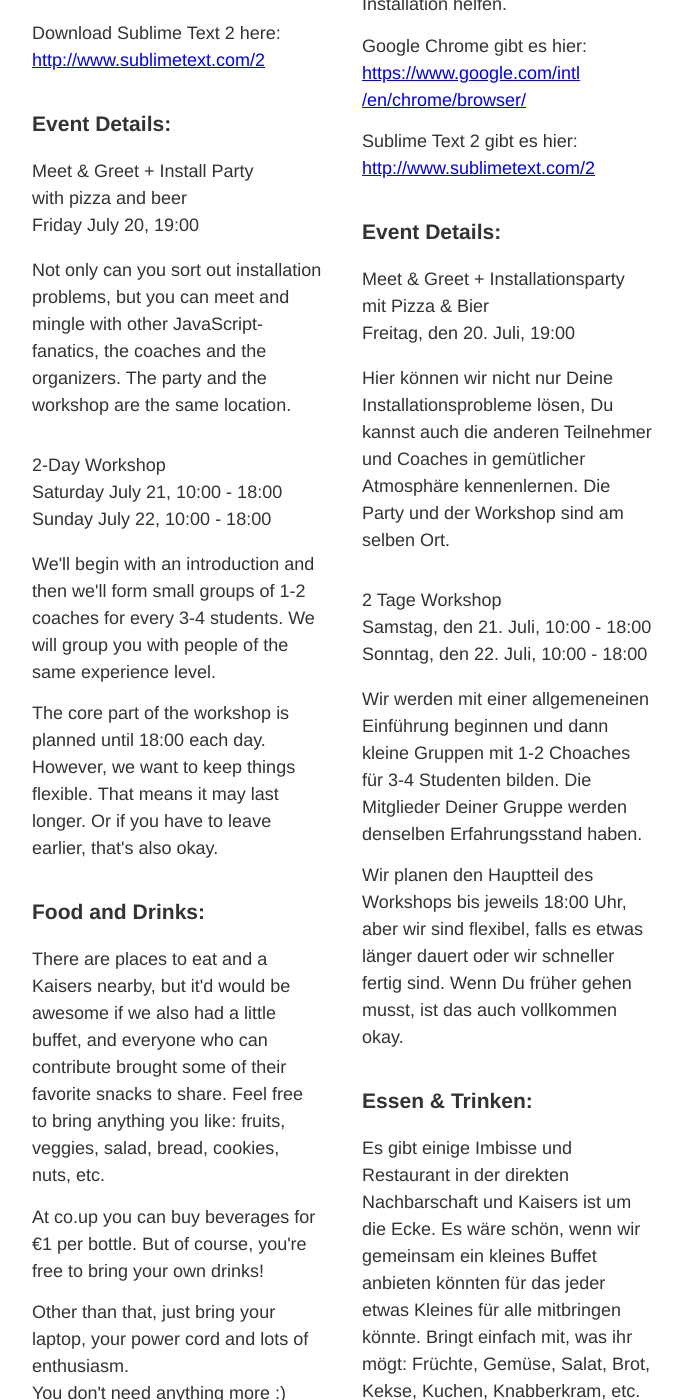
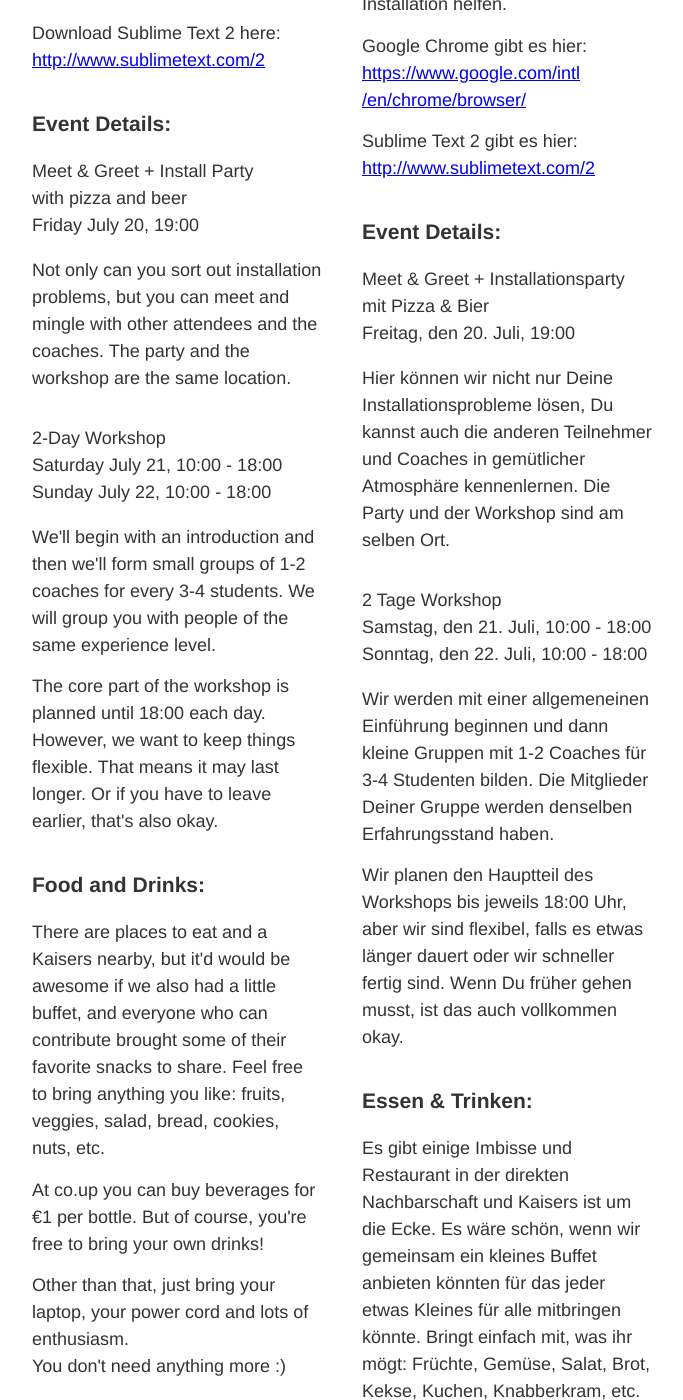
Before and after one commit to OpenTechSchool/javascript, a Jekyll site: the page index.html, which Jekyll copies as it is, in a window 1280 px wide and 1400 px high, scrolled down 1966 px. Shown: the whole window, without its empty margins (298-981 px from the left). Built offline with Jekyll 4.4.1, drawn with Linux system fonts in a browser that asks for light colours; some of the changed text lies outside the part shown.

Commit message:
minor corrections

```diff
--- a/index.html
+++ b/index.html
@@ -101,7 +101,7 @@ with pizza and beer
 Friday July 20, 19:00
 </pre>
 
-<p>Not only can you sort out installation problems, but you can meet and mingle with other JavaScript-fanatics, the coaches and the organizers. The party and the workshop are the same location.</p>
+<p>Not only can you sort out installation problems, but you can meet and mingle with other attendees and the coaches. The party and the workshop are the same location.</p>
 
 <pre>
 2-Day Workshop
@@ -202,7 +202,7 @@ Samstag, den 21. Juli, 10:00 - 18:00
 Sonntag, den 22. Juli, 10:00 - 18:00
 </pre>
 
-<p>Wir werden mit einer allgemeneinen Einführung beginnen und dann kleine Gruppen mit 1-2 Choaches für 3-4 Studenten bilden. Die Mitglieder Deiner Gruppe werden denselben Erfahrungsstand haben.</p>
+<p>Wir werden mit einer allgemeneinen Einführung beginnen und dann kleine Gruppen mit 1-2 Coaches für 3-4 Studenten bilden. Die Mitglieder Deiner Gruppe werden denselben Erfahrungsstand haben.</p>
 
 <p>Wir planen den Hauptteil des Workshops bis jeweils 18:00 Uhr, aber wir sind flexibel, falls es etwas länger dauert oder wir schneller fertig sind. Wenn Du früher gehen musst, ist das auch vollkommen okay.</p>
 
```
Also changed, not shown: other parts of index.html (+1 -1 lines).
